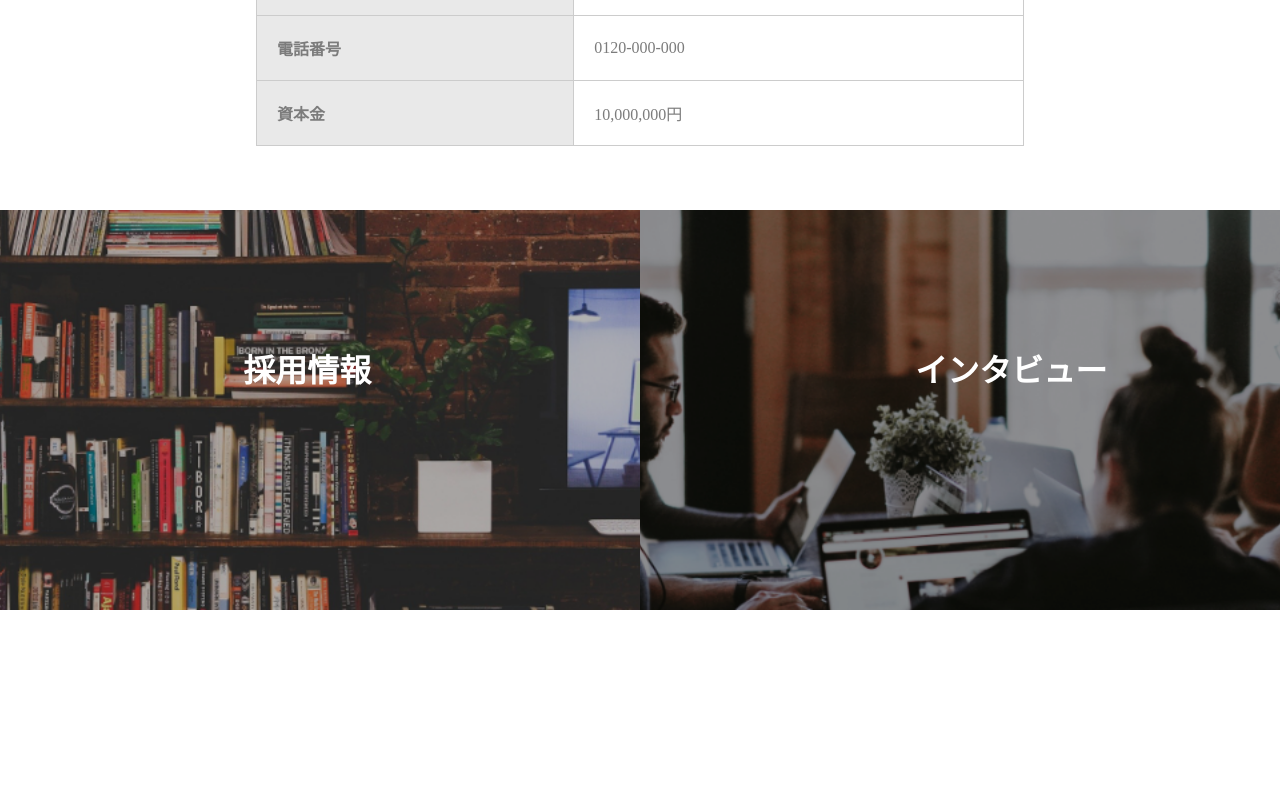
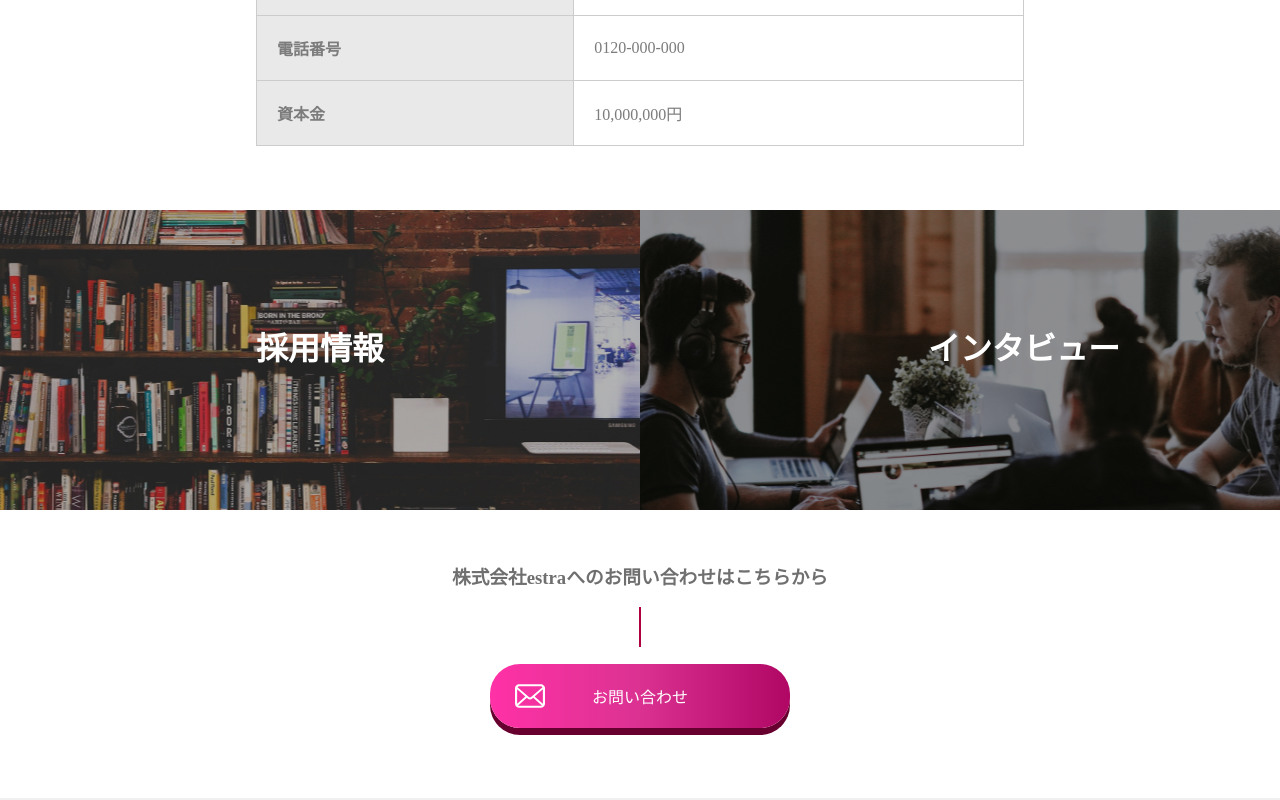
Before and after one commit to ohashi3589/20230209_ohashi, a plain HTML site: page index.html in a window 1280 px wide. Shown: the part 2834-3634 px from the top of the page. Before the commit the page ends 3508 px from the top, so only its background shows below. Drawn offline with Linux system fonts and the light colour scheme; a web font is replaced by a local one.

Commit message:
second-commit

```diff
--- a/css/style.css
+++ b/css/style.css
@@ -73,7 +73,7 @@ span {
   color: rgb(176, 176, 176);
 }
 
-h3 {
+.new_title_j {
   color: rgb(115, 115, 115);
   margin-bottom: 40px;
   margin-left: 25%;
@@ -148,8 +148,9 @@ h3 {
 
 .about_title{
   position: absolute;
+  color: rgb(115, 115, 115);
   top: 18%;
-  left: 15%;
+  left: 39%;
 }
 
 .card-container {
@@ -401,20 +402,20 @@ table th {
 
 .info{
   display: flex;
-  margin: 5% 0;
+  margin: 5% 0 4%;
 }
 
 .recruit {
   position:relative;
   background: url(../img/recruit.png) no-repeat center/cover;
-  height: 50vh;
+  height: 300px;
   width: 50vw;
   }
 
 .info_recruit {
   position: absolute;
-  top: 28%;
-  left: 28%;
+  top: 30%;
+  left: 30%;
   transform: translate(50%, 50%);
   font-size: 32px;
   color: #fff;
@@ -423,15 +424,72 @@ table th {
 .interview {
   position: relative;
   background: url(../img/interview.png) no-repeat center/cover;
-  height: 50vh;
+  height: 300px;
   width: 50vw;
 }
 
 .info_interview {
   position: absolute;
-  top: 28%;
-  left: 28%;
+  top: 30%;
+  left: 30%;
   transform: translate(50%, 50%);
   font-size: 32px;
   color: #fff;
 }
+
+.inquiry_txt {
+  font-weight: bold;
+  color: #6f6f6f;
+  position: relative;
+  text-align: center;
+}
+
+.inquiry_txt::after {
+content: '';
+  position: absolute;
+  top:65px;
+  left: 0;
+  right: 0;
+  bottom: 0;
+  width: 1.5px;
+  height: 40px;
+  margin: auto;
+  background-color: rgb(174, 0, 64);
+}
+
+.inquiry_btn {
+  position:relative;
+  width: 300px;
+  padding: 20px 0;
+  color: #fff;
+  border-radius: 30px;
+  background: linear-gradient(90deg,#ff31a6, #db3292, #b00664);
+  text-align: center;
+  box-shadow: 0 7px 0 rgb(104, 0, 47);
+  margin: 75px auto 30px;
+  display: block;
+}
+
+.inquiry_btn::before {
+  content: "";
+  position: absolute;
+  top: 50%;
+  left:25px;
+  background: url(../img/mailicon.svg) no-repeat;
+  background-size: cover;
+  width: 30px;
+  height: 30px;
+  transform: translateY(-50%);
+}
+
+.copyright{
+  display: flex;
+  margin: 70px 0 0;
+  justify-content: center;
+  background-color: rgb(240, 240, 240);
+  padding: 20px;
+}
+
+small{
+  color: rgb(126, 126, 126);
+}
--- a/index.html
+++ b/index.html
@@ -38,7 +38,7 @@
 </div>
 <div class="news">
   <p class="new_title">New</p>
-  <h3>新着情報</h3>
+  <h3 class="new_title_j">新着情報</h3>
   <ul class="news_topic">
     <hr class="border1">
     <li class="label_news">
@@ -193,6 +193,14 @@
   <div class="interview">
   <h1 class="info_interview">インタビュー</h1></div>
 </div>
+<footer>
+<h3 class="inquiry_txt">株式会社estraへのお問い合わせはこちらから</h3>
+<a class="inquiry_btn" href="#">お問い合わせ</a>
+<div class="copyright">
+  <div class="copyright_back"></div>
+  <small>Copyright &copy; estra, inc.All Right Reserved</small>
+</div>
+</footer>
 </main>
 </body>
 </html>
```
